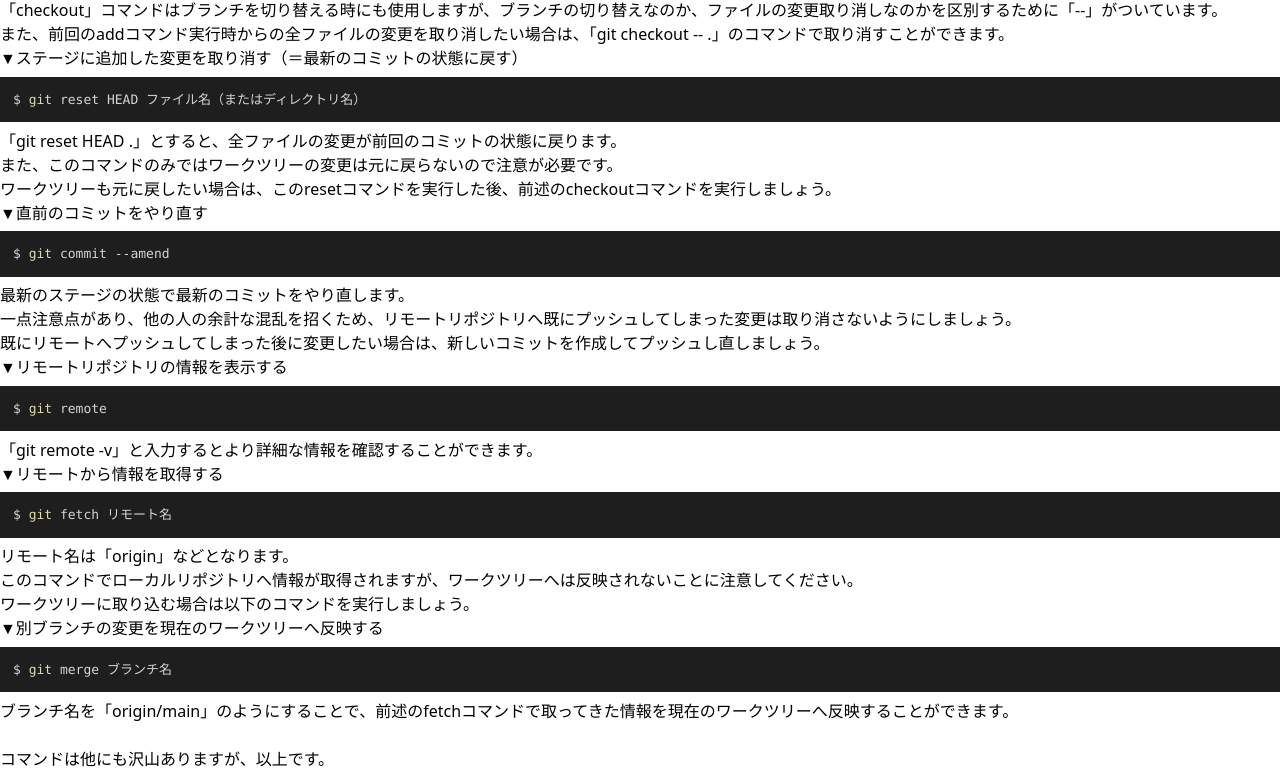
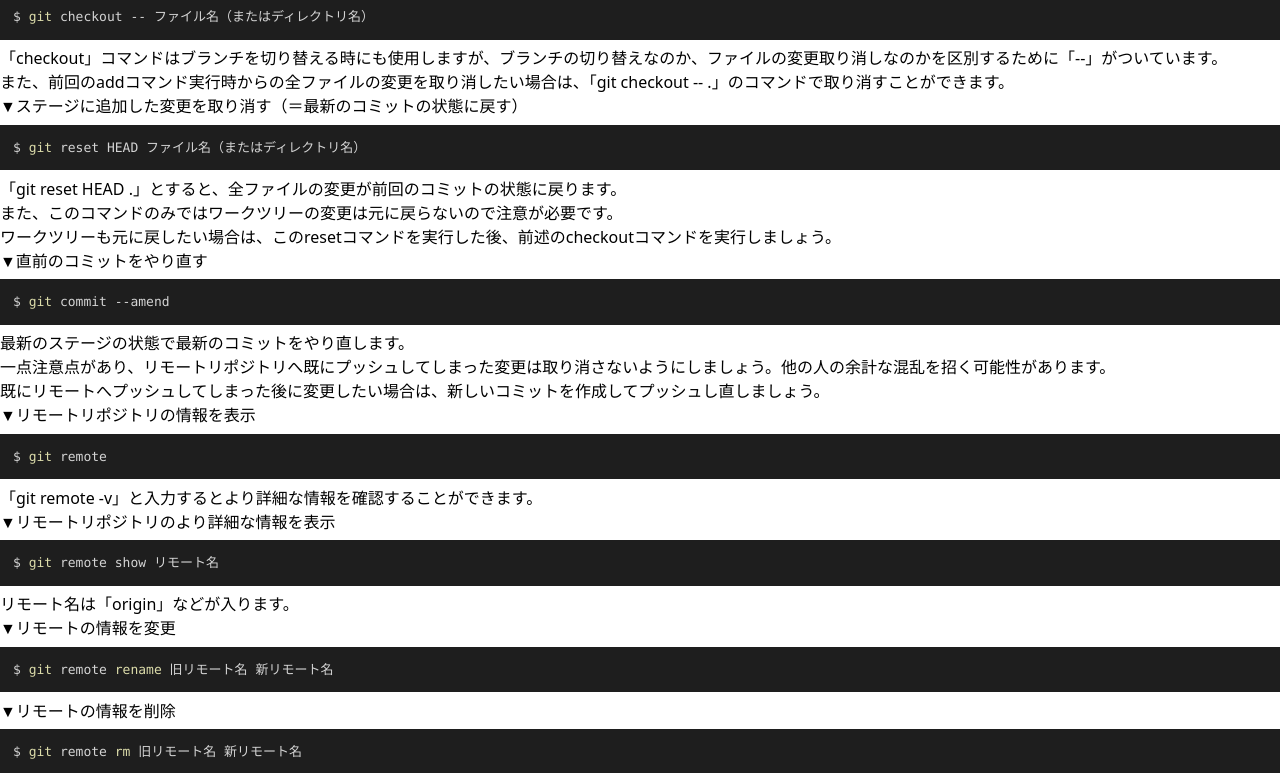
Before and after one commit to nattomatofu/blog, a Next.js app: page /posts/git-command in a window 1280 px wide. Shown: the part 1991-2764 px from the top of the page. Built offline with nearby package versions, Linux system fonts and the light colour scheme.

Commit message:
Gitコマンドの記事を更新

```diff
--- a/src/pages/posts/git-command.js
+++ b/src/pages/posts/git-command.js
@@ -48,6 +48,12 @@ const GitCommand = () => {
                                     <ul className="list-disc pl-6">
                                         <li className="pb-2">
                                             <a href="#id1">Gitコマンドまとめ</a>
+                                        </li>
+                                        <li className="pb-2">
+                                            <a href="#id2">その他メモ</a>
+                                        </li>
+                                        <li className="pb-2">
+                                            <a href="#id3">最後に</a>
                                         </li>
                                     </ul>
                                 </div>
@@ -162,14 +168,32 @@ const GitCommand = () => {
                                     {`$ git commit --amend`}
                                 </SyntaxHighlighter>
                                 最新のステージの状態で最新のコミットをやり直します。<br />
-                                一点注意点があり、他の人の余計な混乱を招くため、リモートリポジトリへ既にプッシュしてしまった変更は取り消さないようにしましょう。<br />
+                                一点注意点があり、リモートリポジトリへ既にプッシュしてしまった変更は取り消さないようにしましょう。他の人の余計な混乱を招く可能性があります。<br />
                                 既にリモートへプッシュしてしまった後に変更したい場合は、新しいコミットを作成してプッシュし直しましょう。
-                                <p className="mt-4 font-bold">▼リモートリポジトリの情報を表示する</p>
+                                <p className="mt-4 font-bold">▼リモートリポジトリの情報を表示</p>
                                 <SyntaxHighlighter language="shell" style={vscDarkPlus} showLineNumbers={false}>
                                     {`$ git remote`}
                                 </SyntaxHighlighter>
                                 「git remote -v」と入力するとより詳細な情報を確認することができます。
-                                <p className="mt-4 font-bold">▼リモートから情報を取得する</p>
+                                <p className="mt-4 font-bold">▼リモートリポジトリのより詳細な情報を表示</p>
+                                <SyntaxHighlighter language="shell" style={vscDarkPlus} showLineNumbers={false}>
+                                    {`$ git remote show リモート名`}
+                                </SyntaxHighlighter>
+                                リモート名は「origin」などが入ります。
+                                <p className="mt-4 font-bold">▼リモートの情報を変更</p>
+                                <SyntaxHighlighter language="shell" style={vscDarkPlus} showLineNumbers={false}>
+                                    {`$ git remote rename 旧リモート名 新リモート名`}
+                                </SyntaxHighlighter>
+                                <p className="mt-4 font-bold">▼リモートの情報を削除</p>
+                                <SyntaxHighlighter language="shell" style={vscDarkPlus} showLineNumbers={false}>
+                                    {`$ git remote rm 旧リモート名 新リモート名`}
+                                </SyntaxHighlighter>
+                                当たり前ですが、ロケールのリポジトリから指定したリモートリポジトリの情報が削除されるだけで、リモートリポジトリが削除されるわけではありません。
+                                <p className="mt-4 font-bold">▼リモートの情報を変更・削除</p>
+                                <SyntaxHighlighter language="shell" style={vscDarkPlus} showLineNumbers={false}>
+                                    {`$ git remote rename 旧リモート名 新リモート名`}
+                                </SyntaxHighlighter>
+                                <p className="mt-4 font-bold">▼リモートから情報を取得</p>
                                 <SyntaxHighlighter language="shell" style={vscDarkPlus} showLineNumbers={false}>
                                     {`$ git fetch リモート名`}
                                 </SyntaxHighlighter>
@@ -181,6 +205,26 @@ const GitCommand = () => {
                                     {`$ git merge ブランチ名`}
                                 </SyntaxHighlighter>
                                 ブランチ名を「origin/main」のようにすることで、前述のfetchコマンドで取ってきた情報を現在のワークツリーへ反映することができます。
+                                <p className="mt-4 font-bold">▼リモートからデータを取得してマージ</p>
+                                <SyntaxHighlighter language="shell" style={vscDarkPlus} showLineNumbers={false}>
+                                    {`$ git pull リモート名 ブランチ名`}
+                                </SyntaxHighlighter>
+                                pullコマンドは、fecth → mergeの順番でコマンドを実行した場合と同じ挙動となります。
+                                マージ先のブランチはコマンド実行時にチェックアウトしているブランチになる点に注意しましょう。
+                                <p className="mt-4 font-bold">▼ローカルのブランチ一覧を表示</p>
+                                <SyntaxHighlighter language="shell" style={vscDarkPlus} showLineNumbers={false}>
+                                    {`$ git branch`}
+                                </SyntaxHighlighter>
+                                「-a」オプションを付けることによって、リモートのブランチもすべて表示されます。
+                                <p className="mt-4 font-bold">▼ローカルにブランチを新規作成</p>
+                                <SyntaxHighlighter language="shell" style={vscDarkPlus} showLineNumbers={false}>
+                                    {`$ git branch ブランチ名`}
+                                </SyntaxHighlighter>
+                                <p className="mt-4 font-bold">▼ブランチを切り替える</p>
+                                <SyntaxHighlighter language="shell" style={vscDarkPlus} showLineNumbers={false}>
+                                    {`$ git checkout ブランチ名`}
+                                </SyntaxHighlighter>
+                                「git checkout -b ブランチ名」のように「-b」オプションを付けることで、ブランチの作成と切り替えを同時に行うことができます。
                                 <br />
                                 <br />
                                 コマンドは他にも沢山ありますが、以上です。
@@ -189,7 +233,21 @@ const GitCommand = () => {
                     </section>
                     <section>
                         <div className="mt-12 border-b border-l-4 border-neutral-700 border-l-neutral-700">
-                            <h2 className="ml-2 text-xl" id="id6">
+                            <h2 className="ml-2 text-xl" id="id2">
+                                その他メモ
+                            </h2>
+                        </div>
+                        <div className="mt-8">
+                            <ul className="list-disc md:p-8">
+                                <li>ブランチは飽くまで、最新のコミットがどれかを指し示すポインタである。</li>
+                                <li>「HEAD」はその時点でチェックアウトしているポインタ（ブランチ）を指し示すものである。（featureにチェックアウトしている場合は、featureを示すことになる）</li>
+
+                            </ul>
+                        </div>
+                    </section>
+                    <section>
+                        <div className="mt-12 border-b border-l-4 border-neutral-700 border-l-neutral-700">
+                            <h2 className="ml-2 text-xl" id="id3">
                                 最後に
                             </h2>
                         </div>
```
